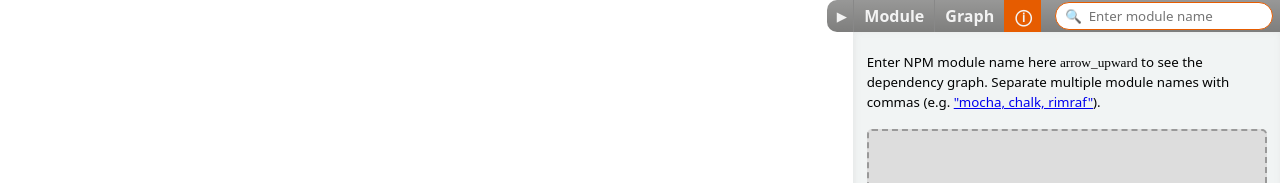
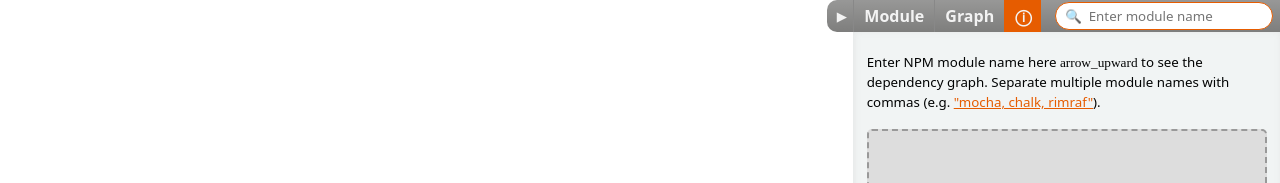
Before and after one commit to npmgraph/npmgraph, a React (Vite) app: page / in a window 1280 px wide. Shown: the top 183 px of the page. Built offline with nearby package versions, Linux system fonts and the light colour scheme.

Commit message:
Pane text and links

```diff
--- a/css/Inspector.scss
+++ b/css/Inspector.scss
@@ -122,4 +122,7 @@ summary {
   overflow-x: hidden;
   border-bottom-left-radius: var(--rad_lg);
   box-shadow: inset 1px -1px 6px var(--inset-shadow-color, #d6d6d677);
+  a {
+    color: var(--highlight);
+  }
 }
--- a/css/ModulePane.scss
+++ b/css/ModulePane.scss
@@ -15,3 +15,8 @@
   font-size: 115%;
   color: rgba(0, 0, 0, 0.5);
 }
+
+.score-bar,
+#treemap {
+  color: black;
+}
--- a/js/ModulePane.js
+++ b/js/ModulePane.js
@@ -15,7 +15,7 @@ function ScoreBar({ title, score, style }) {
 
   return <>
     <span style={{ marginRight: '1em', ...style }}>{title}</span>
-    <div style={{ border: 'solid 1px #ccc', width: '200px' }} >{inner}</div>
+    <div class="score-bar" style={{ border: 'solid 1px #ccc', width: '200px' }} >{inner}</div>
   </>;
 }
 
```
